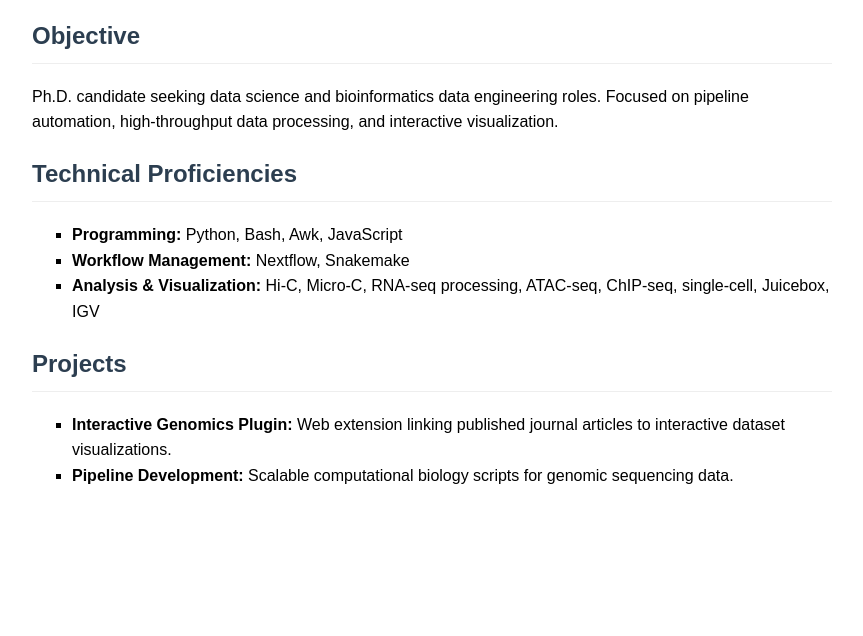
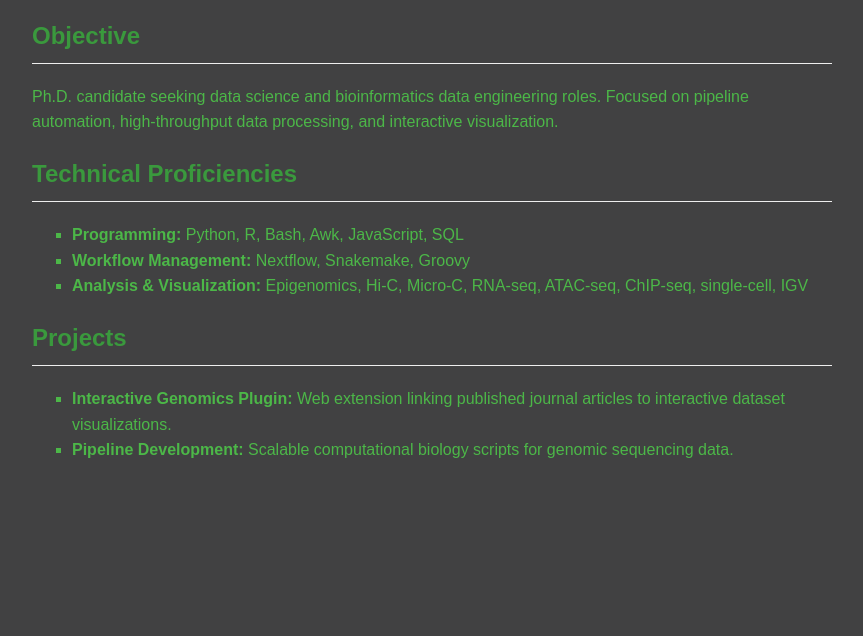
Before and after one commit to treznicek/treznicek.github.io, a plain HTML site: page index.html in a window 1280 px wide. Shown: the part 164-800 px from the top of the page, without its empty margins (208-1071 px from the left). Drawn offline with Linux system fonts and the light colour scheme.

Commit message:
Revise styles and enhance technical proficiencies list
Updated color scheme and added new technical skills.

```diff
--- a/index.html
+++ b/index.html
@@ -5,8 +5,8 @@
     <meta name="viewport" content="width=device-width, initial-width=1.0">
     <title>Professional Portfolio</title>
     <style>
-        body { font-family: Arial, sans-serif; max-width: 800px; margin: 0 auto; padding: 2rem; line-height: 1.6; }
-        h1, h2 { color: #2c3e50; border-bottom: 1px solid #eee; padding-bottom: 0.5rem; }
+        body { font-family: Arial, sans-serif; max-width: 800px; margin: 0 auto; padding: 2rem; line-height: 1.6; color: #4cb748; background-color: #414142;}
+        h1, h2 { color: #3a993d; border-bottom: 1px solid #eee; padding-bottom: 0.5rem; }
         ul { list-style-type: square; }
     </style>
 </head>
@@ -24,9 +24,9 @@
     <section>
         <h2>Technical Proficiencies</h2>
         <ul>
-            <li><strong>Programming:</strong> Python, Bash, Awk, JavaScript</li>
-            <li><strong>Workflow Management:</strong> Nextflow, Snakemake</li>
-            <li><strong>Analysis & Visualization:</strong> Hi-C, Micro-C, RNA-seq processing, ATAC-seq, ChIP-seq, single-cell, Juicebox, IGV</li>
+            <li><strong>Programming:</strong> Python, R, Bash, Awk, JavaScript, SQL</li>
+            <li><strong>Workflow Management:</strong> Nextflow, Snakemake, Groovy</li>
+            <li><strong>Analysis & Visualization:</strong> Epigenomics, Hi-C, Micro-C, RNA-seq, ATAC-seq, ChIP-seq, single-cell, IGV</li>
         </ul>
     </section>
 
```
